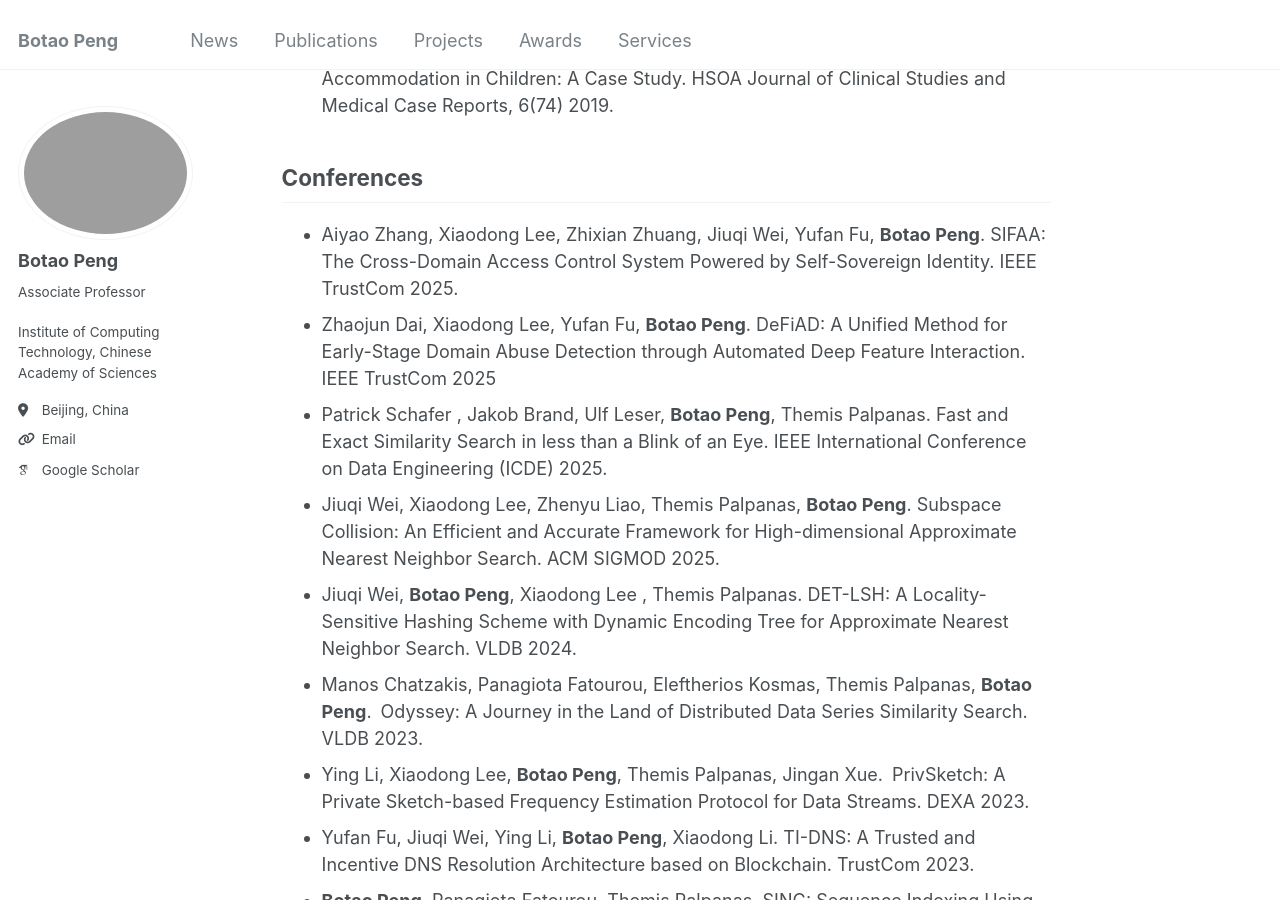
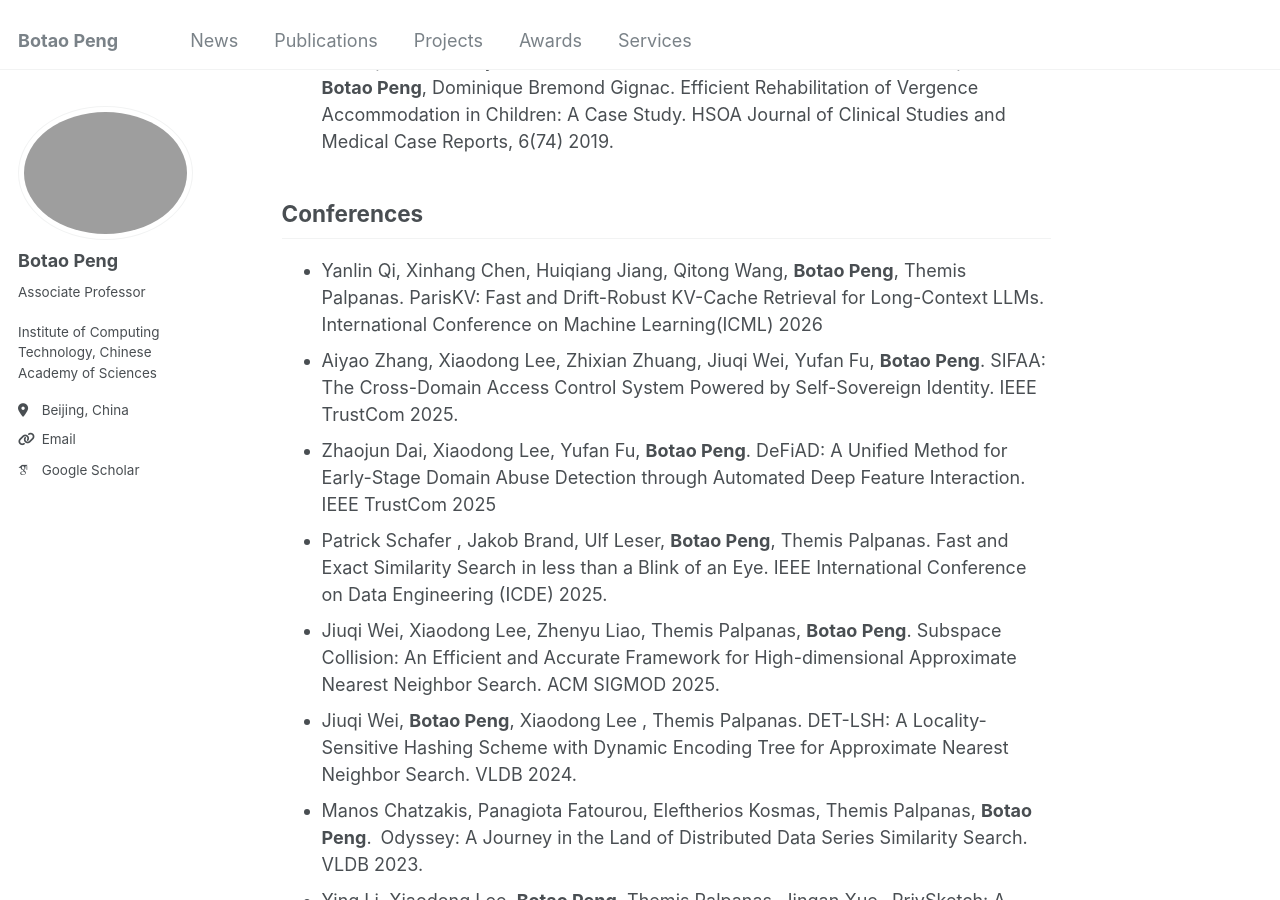
Before and after one commit to BotaoPENG/botaopeng.github.io, a Jekyll site: the page built from _pages/about.md, in a window 1280 px wide and 900 px high, scrolled down 1830 px. Built offline with Jekyll 4.4.1, drawn with Linux system fonts in a browser that asks for light colours; some web fonts are replaced; some of the changed text lies outside the part shown.

Commit message:
Update about.md

```diff
--- a/_pages/about.md
+++ b/_pages/about.md
@@ -11,6 +11,7 @@ I am an Associate Professor at the Institute of Computing Technology, Chinese Ac
 # News {#news}
 
 ## 2026
+- One paper accepted by ICML 2026.
 - One paper accepted by IEEE Transactions on Knowledge and Data Engineering.
 - I will be serving as a Reviewer for VLDB 2027.
 - One paper accepted by IEEE Transactions on Mobile Computing.
@@ -38,6 +39,7 @@ I am an Associate Professor at the Institute of Computing Technology, Chinese Ac
 - Zoi Kapoula, Akshay Chaturvedi, Erwann Pain, Aurelien Morize, Themis Palpanas, **Botao Peng**, Dominique Bremond Gignac. Efficient Rehabilitation of Vergence Accommodation in Children: A Case Study. HSOA Journal of Clinical Studies and Medical Case Reports, 6(74) 2019.
 
 ## Conferences
+- Yanlin Qi, Xinhang Chen, Huiqiang Jiang, Qitong Wang, **Botao Peng**, Themis Palpanas. ParisKV: Fast and Drift-Robust KV-Cache Retrieval for Long-Context LLMs. International Conference on Machine Learning(ICML) 2026
 - Aiyao Zhang, Xiaodong Lee, Zhixian Zhuang, Jiuqi Wei, Yufan Fu, **Botao Peng**. SIFAA: The Cross-Domain Access Control System Powered by Self-Sovereign Identity. IEEE TrustCom 2025.
 - Zhaojun Dai, Xiaodong Lee, Yufan Fu, **Botao Peng**. DeFiAD: A Unified Method for Early-Stage Domain Abuse Detection through Automated Deep Feature Interaction. IEEE TrustCom 2025
 - Patrick Schafer , Jakob Brand, Ulf Leser, **Botao Peng**, Themis Palpanas. Fast and Exact Similarity Search in less than a Blink of an Eye. IEEE International Conference on Data Engineering (ICDE) 2025.
```
